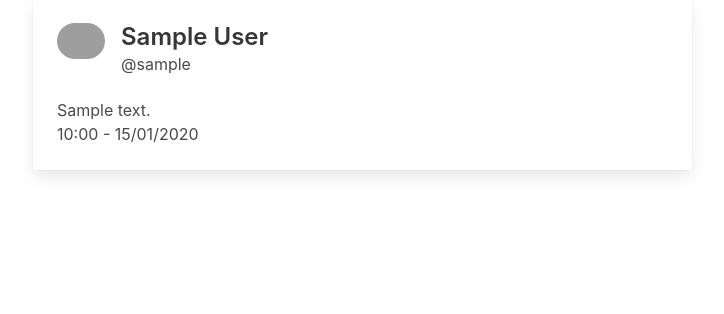
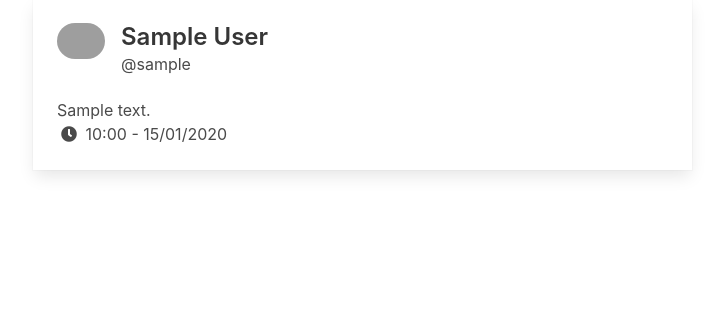
Before and after one commit to gabrielloliveira/flaskweet, a Flask app: page /home/ in a window 1280 px wide. Shown: the part 408-722 px from the top of the page, without its empty margins (107-831 px from the left). Run offline with Flask 2, Linux system fonts and the light colour scheme; a user stored in the database is signed in; tables that the repository leaves empty hold one stand-in row (values such as "Sample post"); grey boxes are pictures that could not be loaded.

Commit message:
adicionado ícone de horário da publicação

```diff
--- a/core/templates/home.html
+++ b/core/templates/home.html
@@ -44,6 +44,9 @@
                 <div class="content">
                   {{ tweet.content }}
                   <br>
+                  <span class="icon">
+                    <i class="fas fa-clock"></i>
+                  </span>
                   <time datetime="{{ tweet.pub_date.strftime('%Y-%m-%d') }}">{{ tweet.pub_date.strftime('%H:%M - %d/%m/%Y') }}</time>
                 </div>
               </div>
@@ -71,6 +74,9 @@
               <div class="content">
                 Digite seu primeiro Tweet na caixa acima.
                 <br>
+                <span class="icon">
+                  <i class="fas fa-clock"></i>
+                </span>
                 <time datetime="">Agora</time>
               </div>
             </div>
```
